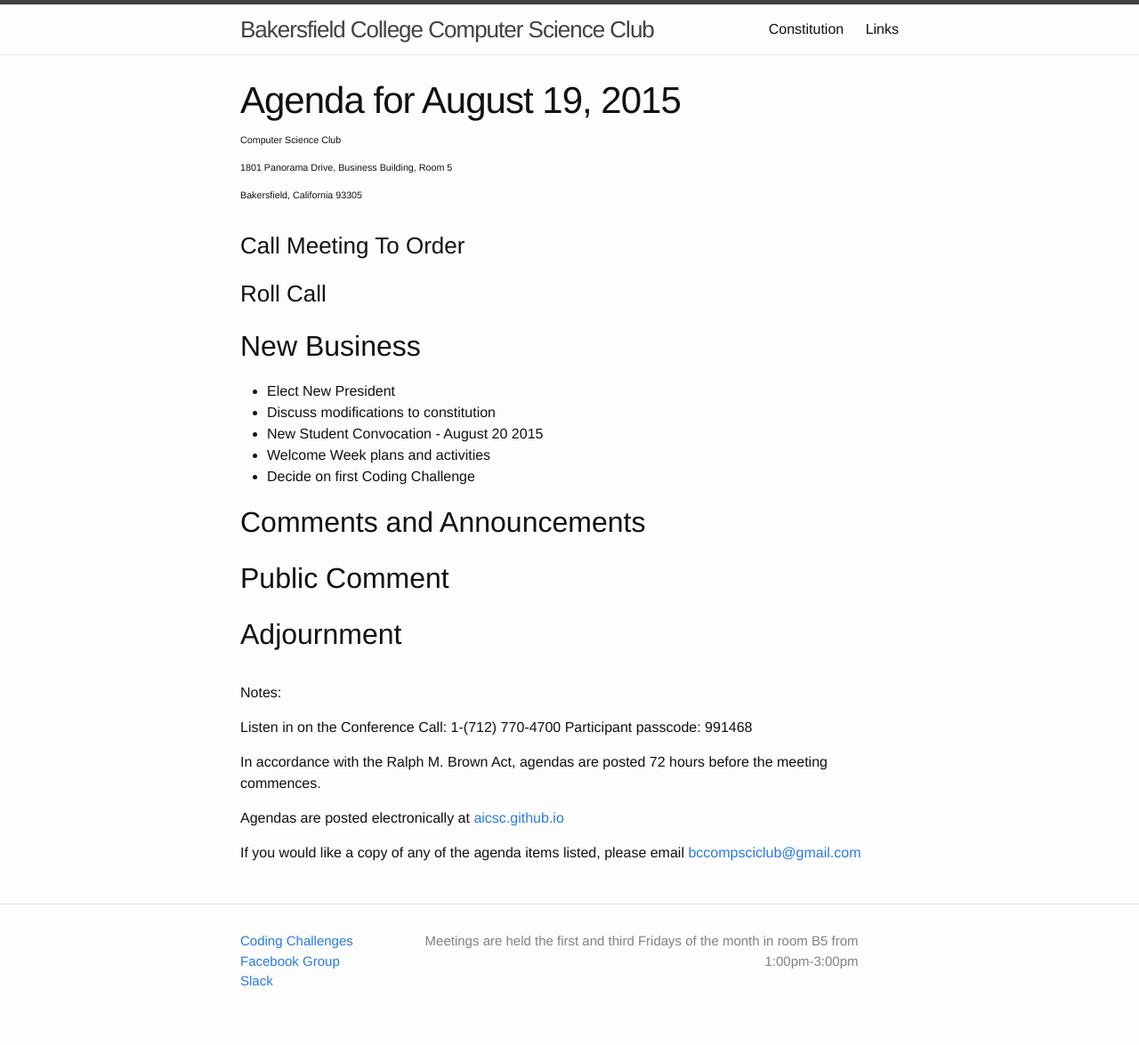
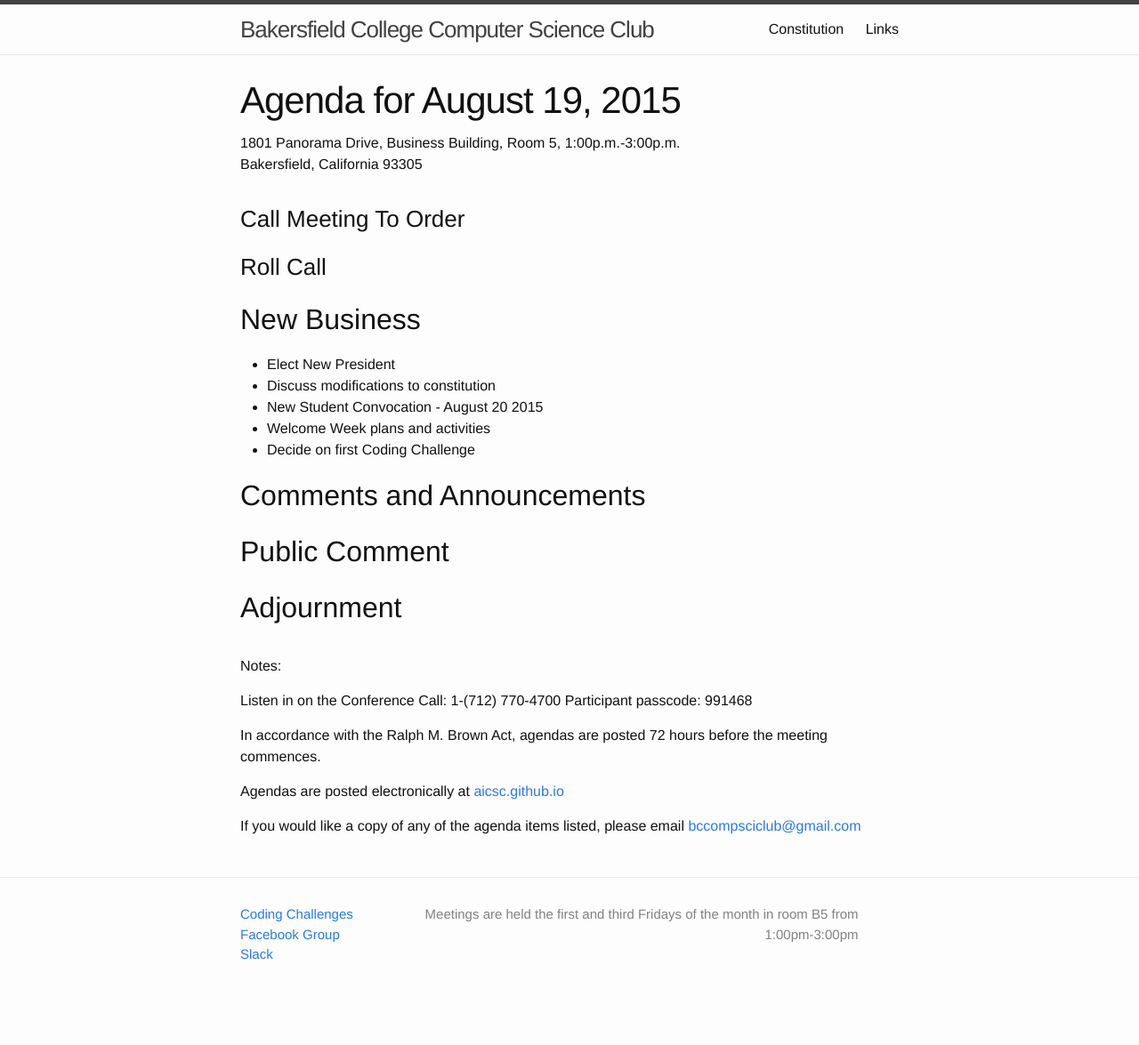
Before and after one commit to AICSC/aicsc.github.io, a Jekyll site: the page built from _posts/agenda/2015-08-19-agenda.markdown, in a window 1280 px wide. Shown: the whole page at 89% size. Built offline with Jekyll 4.4.1, drawn with Linux system fonts in a browser that asks for light colours; after the commit the page ends 1145 px from its top, so only the background shows below that.

Commit message:
Update agenda.html

```diff
--- a/_layouts/agenda.html
+++ b/_layouts/agenda.html
@@ -4,9 +4,8 @@
 <div class="post">
   <header class="post-header">
     <h1 class="post-title">Agenda for {{ page.date | date: "%B %-d, %Y" }}</h1>
-    <h6 class="masthead">Computer Science Club</h6>
-    <h6 class="masthead">1801 Panorama Drive, Business Building, Room 5</h6>
-    <h6 class="masthead">Bakersfield, California 93305</h6>
+    <p class="masthead">1801 Panorama Drive, Business Building, Room 5, 1:00p.m.-3:00p.m.<br>
+    Bakersfield, California 93305</p>
   </header>
   <article class="post-content">
 {{ content }}
```
